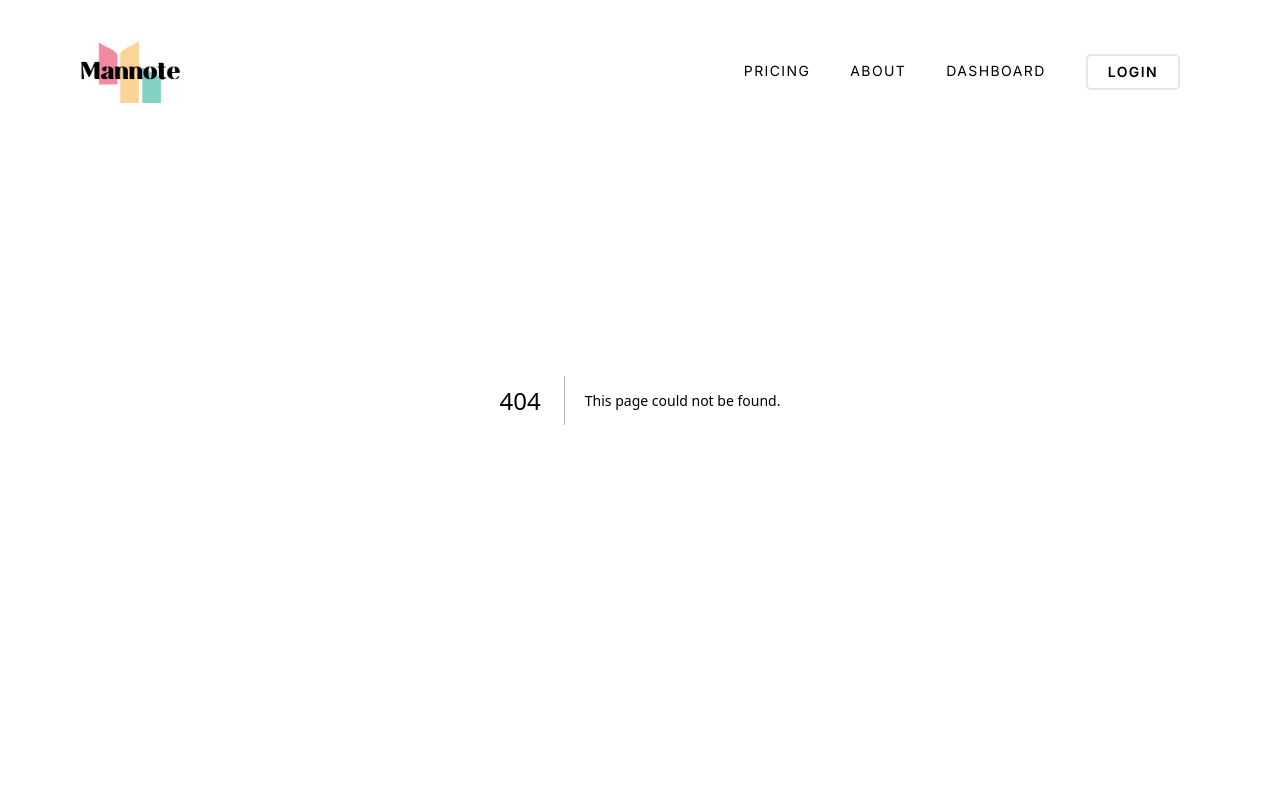
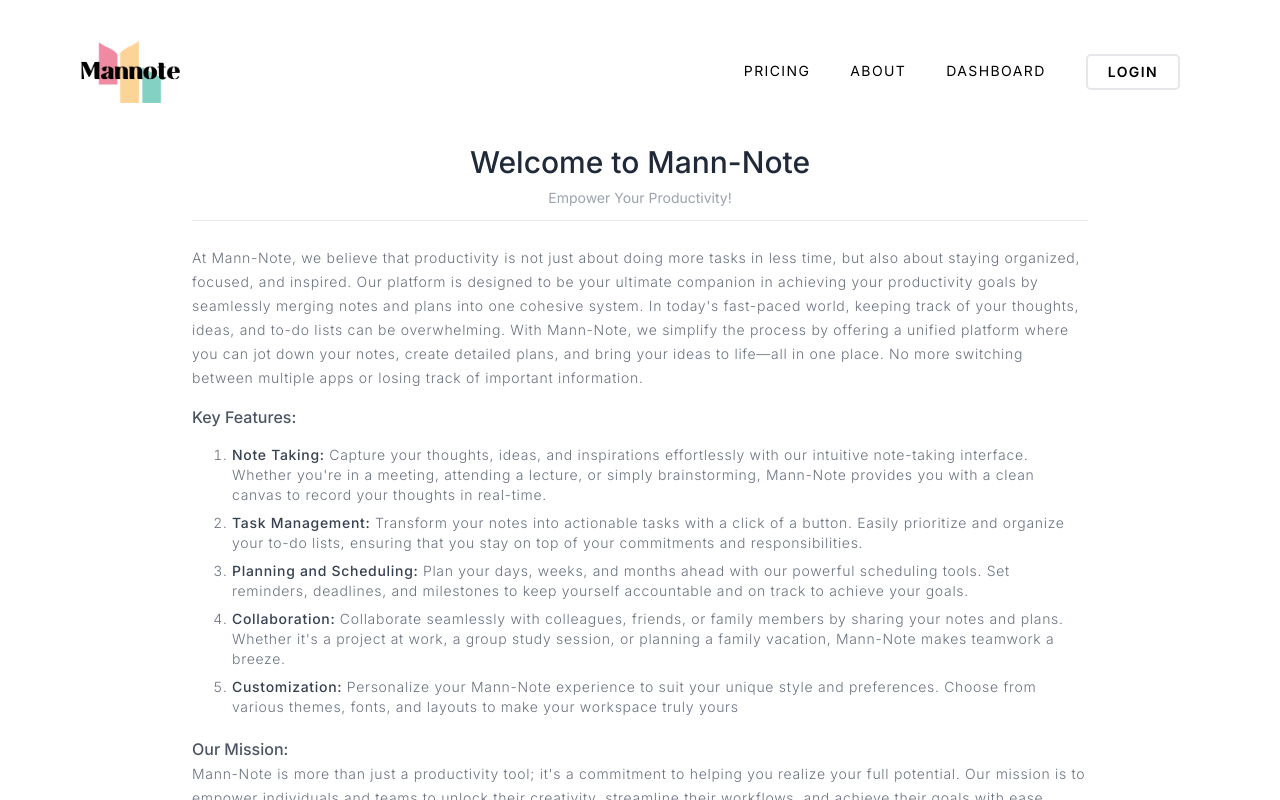
Before and after one commit to pranay101/Mannote, a Next.js app: page /About in a window 1280 px wide. Before the commit this address had no page. Built offline with nearby package versions, Linux system fonts and the light colour scheme.

Commit message:
add about section and minor fixes

```diff
--- /dev/null
+++ b/app/About/page.tsx
@@ -0,0 +1,127 @@
+import Link from 'next/link'
+import React from 'react'
+
+type Props = {}
+
+const page = (props: Props) => {
+    return (
+        <main className="h-full mt-36">
+            <section className='w-[85vw] md:w-[70vw] mx-auto'>
+                <h4 className="text-gray-800 text-3xl font-medium text-center mb-2">
+                    Welcome to Mann-Note
+                </h4>
+                <p className="text-center text-gray-400 text-sm mb-3">
+                    Empower Your Productivity!
+                </p>
+                <hr />
+                <br />
+                <span className="text-sm text-gray-500 font-light tracking-wider leading-5">
+                    At Mann-Note, we believe that productivity is not just about
+                    doing more tasks in less time, but also about staying
+                    organized, focused, and inspired. Our platform is designed
+                    to be your ultimate companion in achieving your productivity
+                    goals by seamlessly merging notes and plans into one
+                    cohesive system. In today's fast-paced world, keeping track
+                    of your thoughts, ideas, and to-do lists can be
+                    overwhelming. With Mann-Note, we simplify the process by
+                    offering a unified platform where you can jot down your
+                    notes, create detailed plans, and bring your ideas to
+                    life—all in one place. No more switching between multiple
+                    apps or losing track of important information.
+                </span>
+
+                <h5 className="text-base text-gray-600 font-medium my-4">
+                    Key Features:
+                </h5>
+                <ol className="list-decimal ml-10 text-sm font-light tracking-wider text-gray-500 space-y-2">
+                    <li>
+                        <b className="font-medium text-gray-700">
+                            Note Taking:{' '}
+                        </b>
+                        Capture your thoughts, ideas, and inspirations
+                        effortlessly with our intuitive note-taking interface.
+                        Whether you're in a meeting, attending a lecture, or
+                        simply brainstorming, Mann-Note provides you with a
+                        clean canvas to record your thoughts in real-time.{' '}
+                    </li>
+                    <li>
+                        <b className="font-medium text-gray-700">
+                            Task Management:{' '}
+                        </b>
+                        Transform your notes into actionable tasks with a click
+                        of a button. Easily prioritize and organize your to-do
+                        lists, ensuring that you stay on top of your commitments
+                        and responsibilities.
+                    </li>
+                    <li>
+                        <b className="font-medium text-gray-700">
+                            Planning and Scheduling:{' '}
+                        </b>
+                        Plan your days, weeks, and months ahead with our
+                        powerful scheduling tools. Set reminders, deadlines, and
+                        milestones to keep yourself accountable and on track to
+                        achieve your goals.
+                    </li>
+                    <li>
+                        <b className="font-medium text-gray-700">
+                            Collaboration:{' '}
+                        </b>
+                        Collaborate seamlessly with colleagues, friends, or
+                        family members by sharing your notes and plans. Whether
+                        it's a project at work, a group study session, or
+                        planning a family vacation, Mann-Note makes teamwork a
+                        breeze.{' '}
+                    </li>
+                    <li>
+                        <b className="font-medium text-gray-700">
+                            Customization:{' '}
+                        </b>
+                        Personalize your Mann-Note experience to suit your
+                        unique style and preferences. Choose from various
+                        themes, fonts, and layouts to make your workspace truly
+                        yours
+                    </li>
+                </ol>
+
+                <h5 className="text-base text-gray-600 font-medium mt-5">
+                    Our Mission:
+                </h5>
+                <span className="text-sm text-gray-500 font-light tracking-wider leading-5">
+                    Mann-Note is more than just a productivity tool; it's a
+                    commitment to helping you realize your full potential. Our
+                    mission is to empower individuals and teams to unlock their
+                    creativity, streamline their workflows, and achieve their
+                    goals with ease. We're here to simplify the complexities of
+                    modern life, making productivity a natural part of your
+                    daily routine
+                </span>
+                <h5 className="text-base text-gray-600 font-medium mt-5">
+                    Join the Mann-Note Community:
+                </h5>
+                <p className="text-sm text-gray-500 font-light tracking-wider leading-5">
+                    Experience the power of unity between notes and plans with
+                    Mann-Note. Whether you're a student, professional,
+                    entrepreneur, or anyone striving for greater productivity
+                    and organization, Mann-Note is here to support you on your
+                    journey. Join our vibrant community and start empowering
+                    your productivity today! Together, we'll turn your ideas
+                    into action and your plans into achievements. Welcome to
+                    Mann-Note: Where Notes and Plans Unite!
+                </p>
+                <hr />
+            </section>
+
+            <div className="border-t h-20 w-full bottom-0 left-0 flex justify-between text-sm text-gray-500 items-center px-8 md:px-24 mt-5">
+                <span>
+                    <Link href={'/Feeback'}>Share Feedback</Link>
+                </span>
+                <p>All rights Reserved</p>
+                <Link href={'https://github.com/pranay101/Mannote'}>
+                    Github
+                </Link>
+            </div>
+        </main>
+    )
+}
+
+export default page
--- a/app/page.tsx
+++ b/app/page.tsx
@@ -16,10 +16,10 @@
         {/* <Image className='absolute bottom-0 left-10 opacity-50' src={"/background.svg"}height={500} width={500} alt='productivity' /> */}
         <div className='border-t h-20 w-full absolute bottom-0 left-0 flex justify-between text-sm text-gray-500 items-center px-8 md:px-24'>
             <span>
-                <Link href={""}>Share Feedback</Link>
+                <Link href={"/Feeback"}>Share Feedback</Link>
             </span>
             <p>All rights Reserved</p>
-                <Link href={"#"}>Github</Link>
+                <Link href={"https://github.com/pranay101/Mannote"}>Github</Link>
         </div>
    </main>
   )
--- a/src/Navbar/Navbar.tsx
+++ b/src/Navbar/Navbar.tsx
@@ -31,7 +31,7 @@
                     </Link>
                     <Link
                         className="border-b-2 border-transparent hover:border-b-2 hover:border-gray-300 mx-5"
-                        href={''}
+                        href={'/About'}
                     >
                         About
                     </Link>
@@ -72,7 +72,7 @@
                     </Link>
                     <Link
                         className="border-b-2 text-lg border-transparent hover:border-b-2 hover:border-gray-300 my-5"
-                        href={''}
+                        href={'/About'}
                     >
                         About
                     </Link>
```
